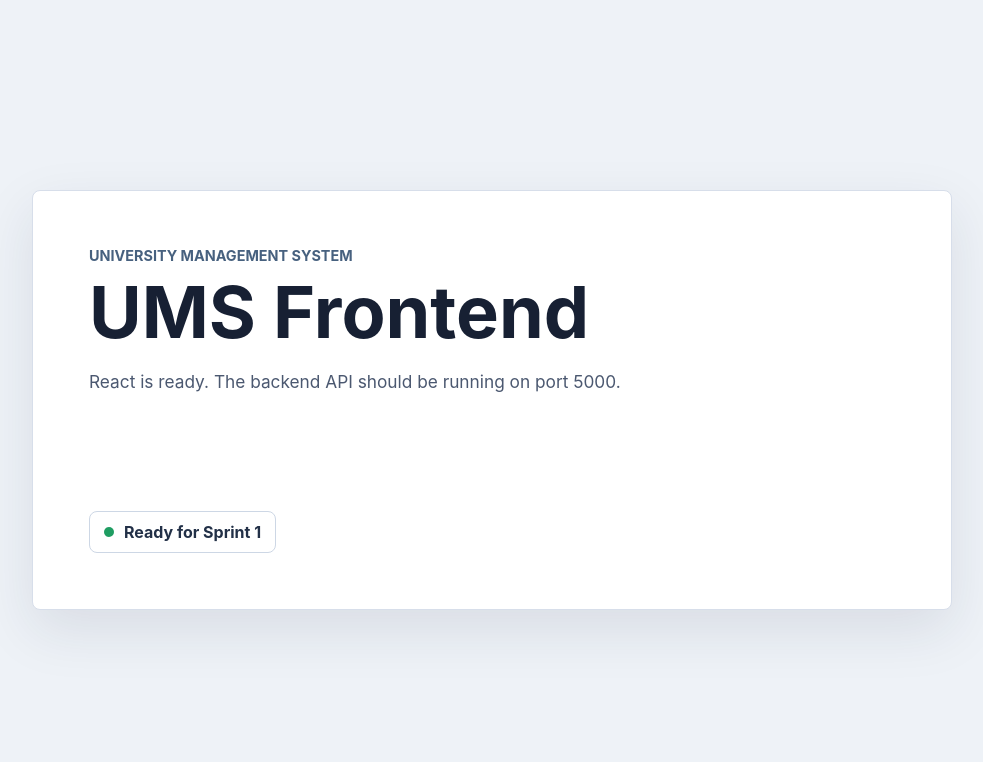
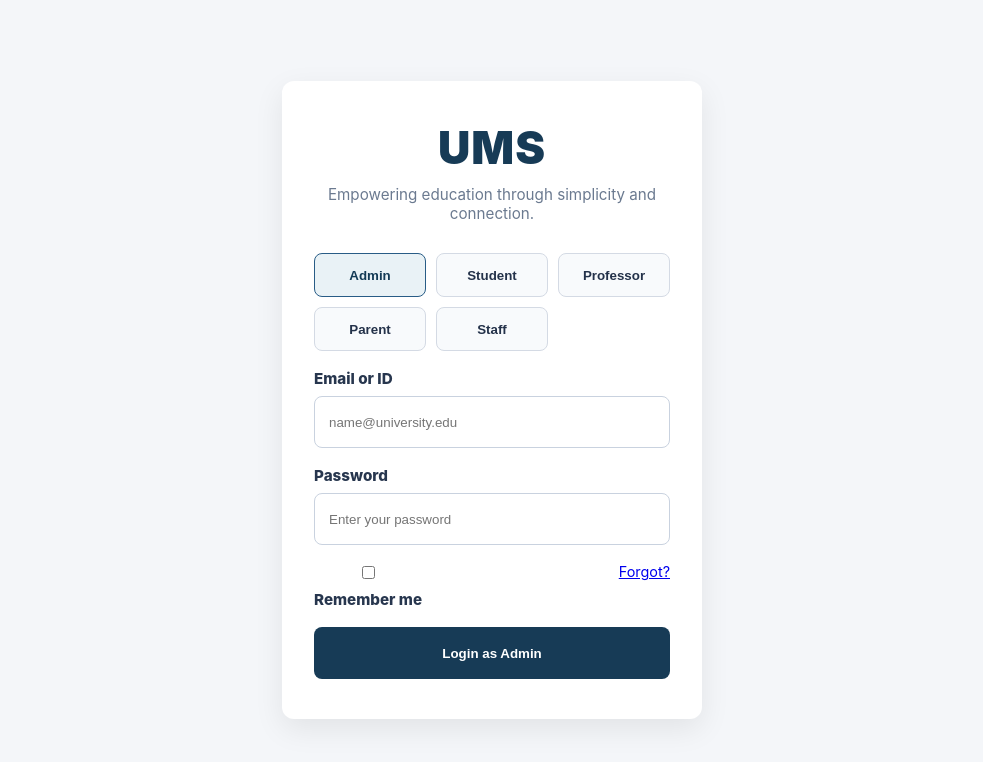
Before and after one commit to saraswelam/UniversityManagementSystem, a React (Vite) app in the folder frontend/: page / in a window 1280 px wide. Shown: the top 762 px of the page, without its empty margins (148-1131 px from the left). Built offline with nearby package versions, Linux system fonts and the light colour scheme.

Commit message:
created login page but without db yet

```diff
--- a/frontend/src/App.jsx
+++ b/frontend/src/App.jsx
@@ -1,22 +1,7 @@
+import LoginPage from "./pages/LoginPage.jsx";
+
 function App() {
-  return (
-    <main className="app-shell">
-      <section className="dashboard">
-        <div>
-          <p className="eyebrow">University Management System</p>
-          <h1>UMS Frontend</h1>
-          <p className="intro">
-            React is ready. The backend API should be running on port 5000.
-          </p>
-        </div>
-
-        <div className="status-panel">
-          <span className="status-dot" />
-          <span>Ready for Sprint 1</span>
-        </div>
-      </section>
-    </main>
-  );
+  return <LoginPage />;
 }
 
 export default App;
--- /dev/null
+++ b/frontend/src/components/login/LoginForm.jsx
@@ -0,0 +1,54 @@
+import RoleSelector from "./RoleSelector.jsx";
+
+function LoginForm({ activeRole, roles, selectedRole, onRoleChange }) {
+  return (
+    <form className="login-form">
+
+      {/* Role Selection */}
+      <RoleSelector
+        roles={roles}
+        selectedRole={selectedRole}
+        onRoleChange={onRoleChange}
+      />
+
+      {/* Email */}
+      <label>
+        Email or ID
+        <input
+          autoComplete="username"
+          name="identifier"
+          placeholder="name@university.edu"
+          type="text"
+        />
+      </label>
+
+      {/* Password */}
+      <label>
+        Password
+        <input
+          autoComplete="current-password"
+          name="password"
+          placeholder="Enter your password"
+          type="password"
+        />
+      </label>
+
+      {/* Options */}
+      <div className="form-row">
+        <label className="remember-control">
+          <input type="checkbox" />
+          Remember me
+        </label>
+        <a href="#">Forgot?</a>
+      </div>
+
+      {/* Submit */}
+      <button className="primary-action" type="submit">
+        Login as {activeRole.label}
+      </button>
+
+    </form>
+  );
+}
+
+export default LoginForm;
--- /dev/null
+++ b/frontend/src/components/login/RoleSelector.jsx
@@ -0,0 +1,18 @@
+function RoleSelector({ roles, selectedRole, onRoleChange }) {
+  return (
+    <div className="role-grid" aria-label="Choose account role">
+      {roles.map((role) => (
+        <button
+          className={`role-option ${selectedRole === role.id ? "active" : ""}`}
+          key={role.id}
+          onClick={() => onRoleChange(role.id)}
+          type="button"
+        >
+          <span>{role.label}</span>
+        </button>
+      ))}
+    </div>
+  );
+}
+
+export default RoleSelector;
--- /dev/null
+++ b/frontend/src/data/roles.js
@@ -0,0 +1,27 @@
+export const roles = [
+  {
+    id: "admin",
+    label: "Admin",
+    description: "Manage users, academic structure, approvals, and system reports."
+  },
+  {
+    id: "student",
+    label: "Student",
+    description: "View courses, schedules, grades, attendance, and announcements."
+  },
+  {
+    id: "professor",
+    label: "Professor",
+    description: "Manage courses, attendance, grades, materials, and class updates."
+  },
+  {
+    id: "parent",
+    label: "Parent",
+    description: "Follow student progress, attendance, fees, and university notices."
+  },
+  {
+    id: "staff",
+    label: "Staff",
+    description: "Support admissions, records, finance, and student services."
+  }
+];
--- a/frontend/src/main.jsx
+++ b/frontend/src/main.jsx
@@ -1,7 +1,7 @@
 import React from "react";
 import { createRoot } from "react-dom/client";
 import App from "./App.jsx";
-import "./styles.css";
+import "../styles/LoginStyle.css";
 
 createRoot(document.getElementById("root")).render(
   <React.StrictMode>
--- /dev/null
+++ b/frontend/src/pages/LoginPage.jsx
@@ -0,0 +1,28 @@
+import { useState } from "react";
+import LoginForm from "../components/login/LoginForm.jsx";
+import { roles } from "../data/roles.js";
+
+function LoginPage() {
+  const [selectedRole, setSelectedRole] = useState("admin");
+  const activeRole = roles.find((role) => role.id === selectedRole) || roles[0];
+
+  return (
+    <main className="login-page">
+      <div className="login-center">
+        <h1 className="logo">UMS</h1>
+        <p className="quote">
+          Empowering education through simplicity and connection.
+        </p>
+
+        <LoginForm
+          activeRole={activeRole}
+          roles={roles}
+          selectedRole={selectedRole}
+          onRoleChange={setSelectedRole}
+        />
+      </div>
+    </main>
+  );
+}
+
+export default LoginPage;
--- a/frontend/src/styles.css
+++ /dev/null
@@ -1,80 +0,0 @@
-:root {
-  color: #172033;
-  background: #eef2f7;
-  font-family:
-    Inter, ui-sans-serif, system-ui, -apple-system, BlinkMacSystemFont, "Segoe UI",
-    sans-serif;
-}
-
-* {
-  box-sizing: border-box;
-}
-
-body {
-  margin: 0;
-  min-width: 320px;
-  min-height: 100vh;
-}
-
-.app-shell {
-  min-height: 100vh;
-  display: grid;
-  place-items: center;
-  padding: 32px;
-}
-
-.dashboard {
-  width: min(920px, 100%);
-  min-height: 420px;
-  display: grid;
-  align-content: space-between;
-  gap: 32px;
-  padding: clamp(28px, 6vw, 56px);
-  border: 1px solid #d7deea;
-  border-radius: 8px;
-  background: #ffffff;
-  box-shadow: 0 20px 55px rgb(28 39 64 / 10%);
-}
-
-.eyebrow {
-  margin: 0 0 12px;
-  color: #47617f;
-  font-size: 0.9rem;
-  font-weight: 700;
-  letter-spacing: 0;
-  text-transform: uppercase;
-}
-
-h1 {
-  margin: 0;
-  font-size: clamp(2.4rem, 8vw, 4.5rem);
-  line-height: 1;
-  letter-spacing: 0;
-}
-
-.intro {
-  max-width: 560px;
-  margin: 20px 0 0;
-  color: #4b5870;
-  font-size: 1.08rem;
-  line-height: 1.6;
-}
-
-.status-panel {
-  width: fit-content;
-  display: inline-flex;
-  align-items: center;
-  gap: 10px;
-  padding: 10px 14px;
-  border: 1px solid #cdd7e5;
-  border-radius: 8px;
-  color: #223047;
-  font-weight: 700;
-}
-
-.status-dot {
-  width: 10px;
-  height: 10px;
-  border-radius: 999px;
-  background: #1f9d62;
-}
--- /dev/null
+++ b/frontend/styles/LoginStyle.css
@@ -0,0 +1,150 @@
+:root {
+  color: #182235;
+  background: #f4f6f9;
+  font-family:
+    Inter, ui-sans-serif, system-ui, -apple-system, BlinkMacSystemFont, "Segoe UI",
+    sans-serif;
+}
+
+* {
+  box-sizing: border-box;
+}
+
+body {
+  min-width: 320px;
+  min-height: 100vh;
+  margin: 0;
+}
+
+/* ===== PAGE LAYOUT ===== */
+.login-page {
+  min-height: 100vh;
+  display: flex;
+  justify-content: center;
+  align-items: center;
+}
+
+/* ===== CENTER CARD ===== */
+.login-center {
+  width: 100%;
+  max-width: 420px;
+  padding: 40px 32px;
+  background: #ffffff;
+  border-radius: 12px;
+  box-shadow: 0 10px 30px rgba(0, 0, 0, 0.08);
+  text-align: center;
+}
+
+/* ===== LOGO ===== */
+.logo {
+  margin: 0;
+  font-size: 2.8rem;
+  font-weight: 900;
+  color: #173b56;
+  letter-spacing: 1px;
+}
+
+/* ===== QUOTE ===== */
+.quote {
+  margin: 10px 0 30px;
+  color: #6b7a90;
+  font-size: 0.95rem;
+}
+
+/* ===== FORM ===== */
+.login-form {
+  display: grid;
+  gap: 18px;
+  text-align: left;
+}
+
+.login-form label {
+  display: grid;
+  gap: 8px;
+  color: #27364e;
+  font-size: 0.95rem;
+  font-weight: 800;
+}
+
+.login-form input[type="text"],
+.login-form input[type="password"] {
+  width: 100%;
+  min-height: 52px;
+  padding: 0 14px;
+  border: 1px solid #c9d2df;
+  border-radius: 8px;
+  color: #172033;
+  background: #ffffff;
+}
+
+.login-form input:focus {
+  border-color: #285c86;
+  outline: 3px solid rgb(40 92 134 / 16%);
+}
+
+/* ===== ROLE BUTTONS ===== */
+.role-grid {
+  display: grid;
+  grid-template-columns: repeat(3, 1fr);
+  gap: 10px;
+}
+
+.role-option {
+  min-height: 44px;
+  padding: 8px;
+  border: 1px solid #d4dae4;
+  border-radius: 8px;
+  background: #f8fafc;
+  color: #24324a;
+  cursor: pointer;
+  font-weight: 700;
+  transition: all 0.2s ease;
+}
+
+.role-option:hover,
+.role-option.active {
+  border-color: #285c86;
+  background: #e9f2f6;
+  color: #143b56;
+}
+
+/* ===== BUTTON ===== */
+.primary-action {
+  min-height: 52px;
+  border: 0;
+  border-radius: 8px;
+  background: #173b56;
+  color: #ffffff;
+  cursor: pointer;
+  font-weight: 900;
+}
+
+.primary-action:hover {
+  background: #23577e;
+}
+
+/* ===== EXTRA ===== */
+.form-row {
+  display: flex;
+  justify-content: space-between;
+  font-size: 0.9rem;
+  color: #5b687a;
+}
+
+.remember-control {
+  display: flex;
+  align-items: center;
+  gap: 8px;
+}
+
+.remember-control input {
+  accent-color: #285c86;
+}
+
+/* ===== MOBILE ===== */
+@media (max-width: 480px) {
+  .login-center {
+    margin: 16px;
+    padding: 28px 20px;
+  }
+}
--- /dev/null
+++ b/frontend/vite.config.js
@@ -0,0 +1,6 @@
+import react from "@vitejs/plugin-react";
+import { defineConfig } from "vite";
+
+export default defineConfig({
+  plugins: [react()]
+});
```
Also changed, not shown: 1 other file (tests, documents, lock files or other folders).
